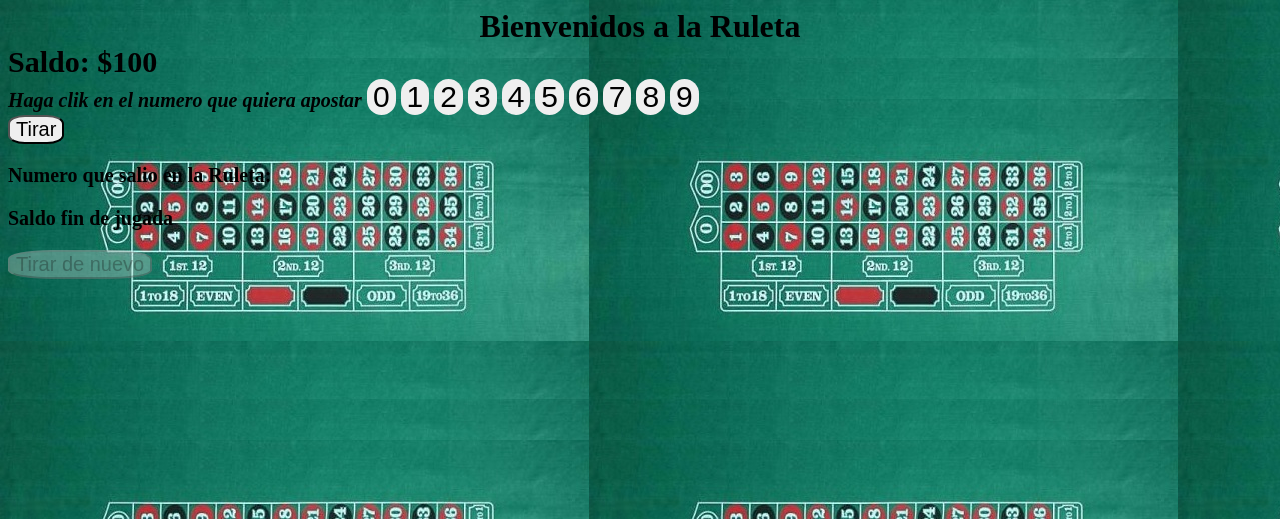
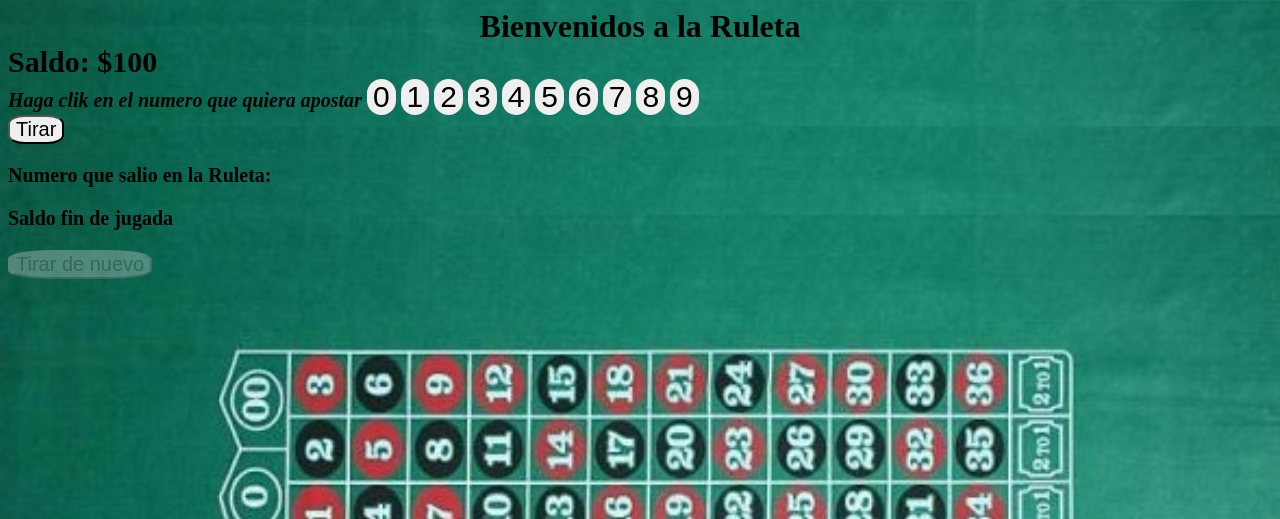
Before and after one commit to Unicen-Tuari/gportillo, a PHP site: page / in a window 1280 px wide. Shown: the top 519 px of the page. Run offline with PHP 8.4, Linux system fonts and the light colour scheme.

Commit message:
Solucione el problema de la imagen de fondo que no tomaba

```diff
--- a/Juego - Ruleta/css/rule1.css
+++ b/Juego - Ruleta/css/rule1.css
@@ -10,8 +10,9 @@ h2{
 }
 
 body{
-  background-image: url(imagenes/ruletafinal.jpg); //deberia tomar la imagen de dentro de la carpeta de imagenes
-  background-size:cover;
+  background-image: url("../imagenes/ruletafinal.jpg"); //deberia tomar la imagen de dentro de la carpeta de imagenes
+  background-repeat: no-repeat;
+  background-size: cover;
 }
 
 .encabezado{
--- a/Juego - Ruleta/index.html
+++ b/Juego - Ruleta/index.html
@@ -1,7 +1,7 @@
 <!DOCTYPE html>
 <html>
 <head>
-  <!Este documento fue  hecho por PORTILLO, GASTÓN EZEQUIEL>
+  <!--Este documento fue  hecho por PORTILLO, GASTÓN EZEQUIEL-->
   <meta charset="utf-8">
   <link rel="stylesheet" href="css/rule1.css" media="screen" title="no title" charse--="utf-8">
   <title>Ruleta</title>
```
